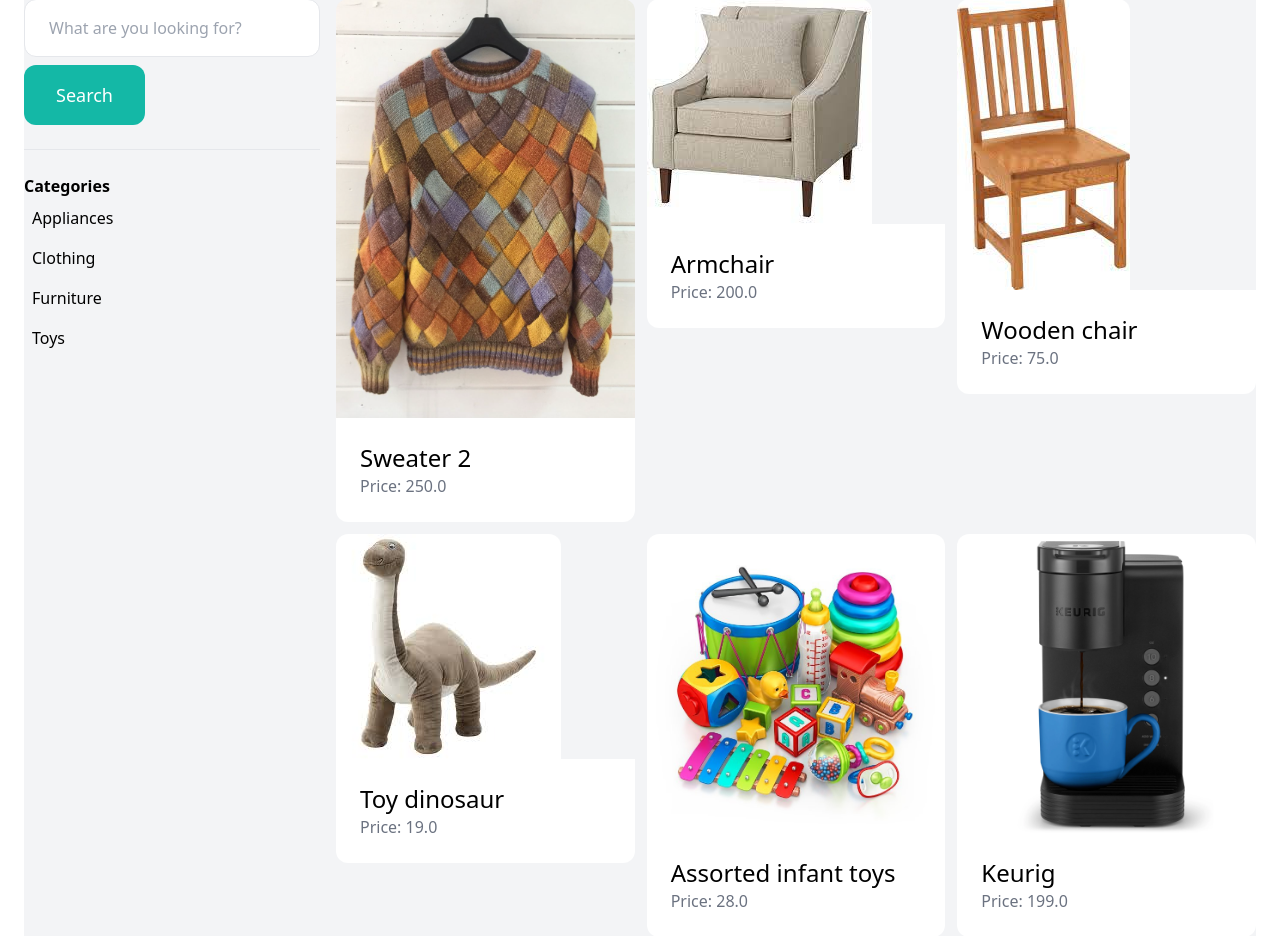
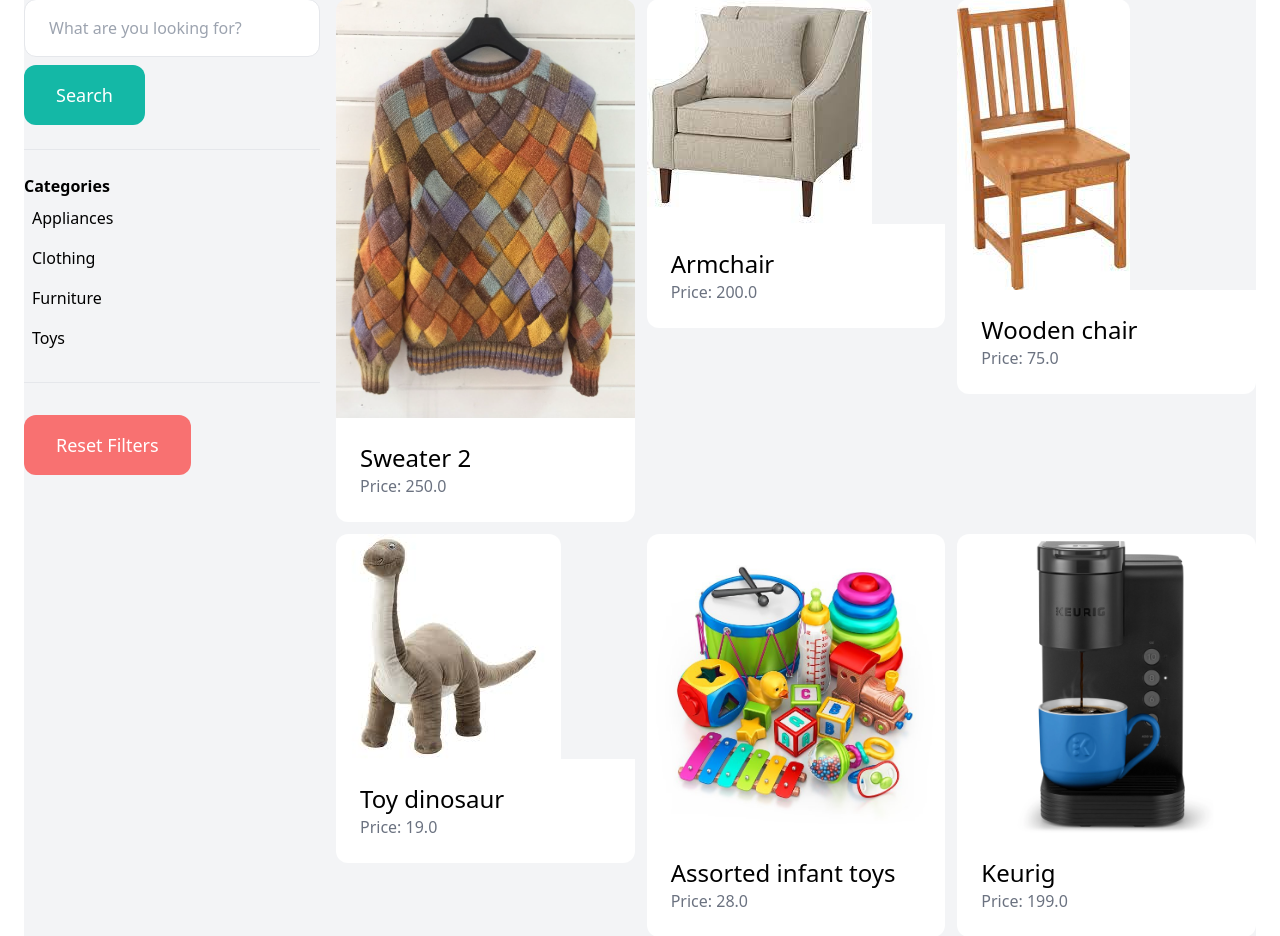
Before and after one commit to skub01/PokeShop, a Django app: page /items/ in a window 1280 px wide. Shown: the part 102-1038 px from the top of the page. Run offline with Django 5.2, Linux system fonts and the light colour scheme; data comes from the database, SQL or seed files in the repository; some libraries are stand-ins or nearby versions.

Commit message:
add filter reset button

```diff
--- a/item/templates/item/items.html
+++ b/item/templates/item/items.html
@@ -22,7 +22,12 @@
                     <a href="{% url 'item:items' %}?query={{ query }}&category={{ category.id }}">{{ category.name }}</a>
                     </li>
                 {% endfor %}
+            </ul>
 
+            <hr class="my-6">
+            <ul>
+                <li><a href="{% url 'item:items' %}" class="mt-2 py-4 px-8 inline-block bg-red-400 text-lg rounded-xl text-white">Reset Filters</a>
+            </ul>
         </div>
 
         <div class="col-span-3">
```
